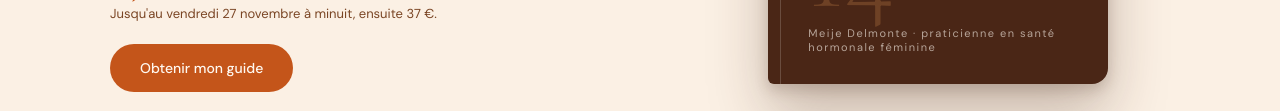
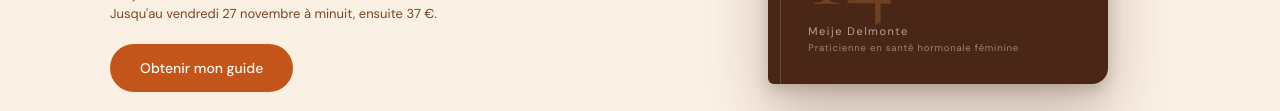
Before and after one commit to lamenaturo/-meije-naturo-site, a plain HTML site: page guide-sopk.html in a window 1280 px wide. Shown: the part 534-645 px from the top of the page. Drawn offline with nearby package versions, Linux system fonts and the light colour scheme.

Commit message:
Couverture du guide : titre de praticienne sous le nom
Co-Authored-By: Claude Opus 5.5 <noreply@anthropic.com>
Claude-Session: https://claude.ai/code/session_01BNzQ1nN2A4c49DvnZxsQze

```diff
--- a/guide-sopk.html
+++ b/guide-sopk.html
@@ -70,6 +70,7 @@
     .cover-sub { font-size: 12px; line-height: 1.6; color: rgba(255,248,240,0.72); }
     .cover-14 { font-family: var(--serif); font-size: 110px; font-weight: 300; line-height: 1; color: rgba(240,162,90,0.22); margin-top: auto; }
     .cover-author { font-size: 11px; letter-spacing: 1.5px; color: rgba(255,248,240,0.6); }
+    .cover-role { display: block; margin-top: 4px; font-size: 9.5px; letter-spacing: 0.8px; color: rgba(255,248,240,0.45); }
     .cover-img { width: min(100%, 360px); border-radius: 10px; box-shadow: 0 30px 60px rgba(63,33,18,0.28); }
 
     /* RECONNAISSANCE */
@@ -208,7 +209,7 @@
         <p class="cover-title">SOPK : <em>par où commencer ?</em></p>
         <p class="cover-sub">Comprendre ton corps, retrouver ton énergie et apaiser ton cycle</p>
         <p class="cover-14">14</p>
-        <p class="cover-author">Meije Delmonte · praticienne en santé hormonale féminine</p>
+        <p class="cover-author">Meije Delmonte<span class="cover-role">Praticienne en santé hormonale féminine</span></p>
       </div>
     </div>
   </div>
```
